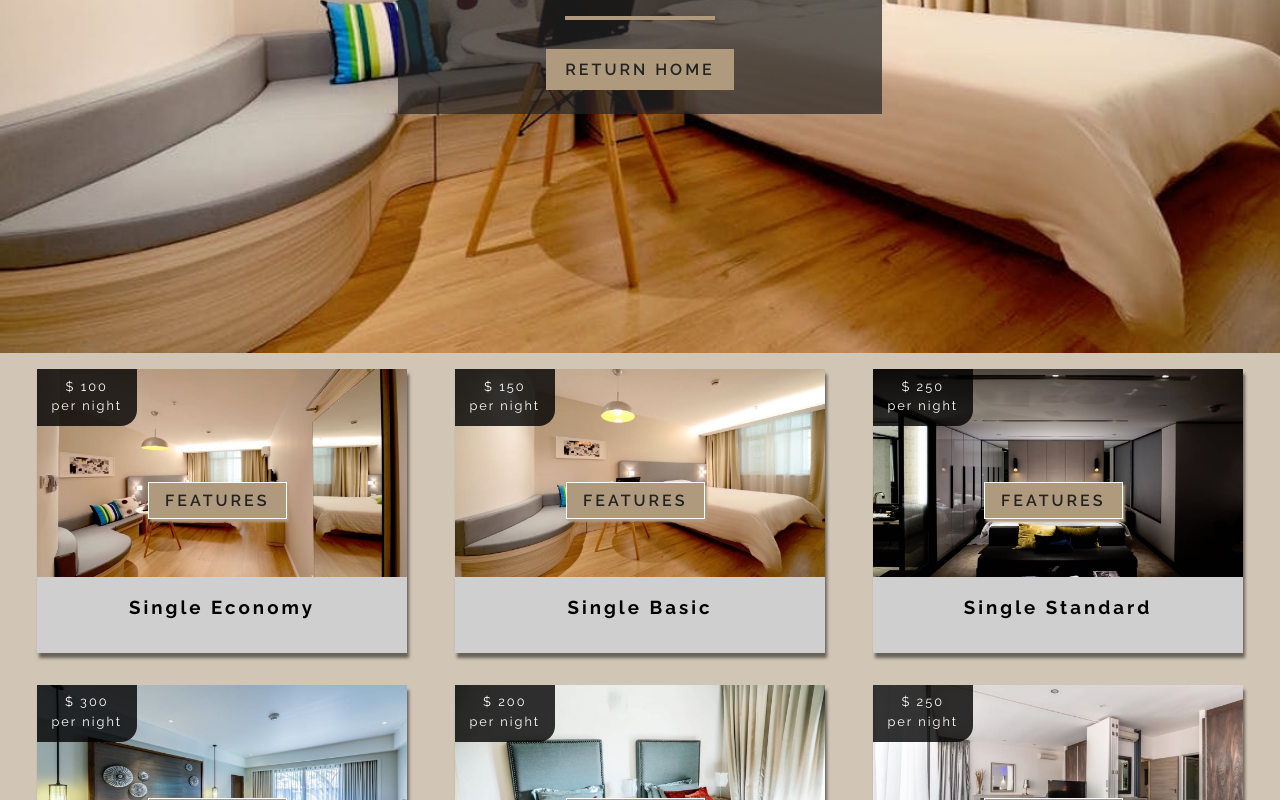
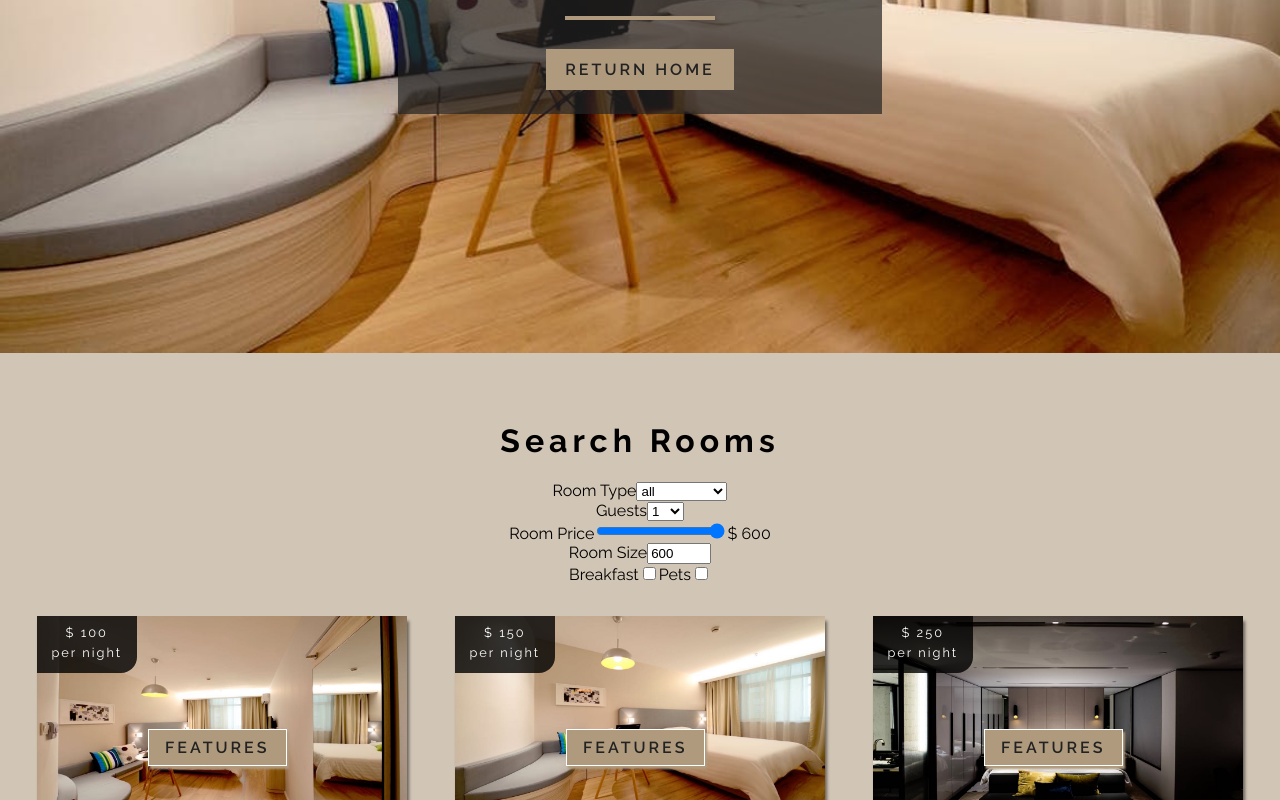
Before and after one commit to zaremakayasova/Margarita-Hotel, a React (Create React App) app: page /rooms in a window 1280 px wide. Shown: the part 447-1247 px from the top of the page. Built offline with nearby package versions, Linux system fonts and the light colour scheme.

Commit message:
implemented Redux logic in RoomsFilter component: built filters according to Room Type, Number of Guests and Price Range

```diff
--- a/src/components/FeaturedRooms/FeaturedRooms.jsx
+++ b/src/components/FeaturedRooms/FeaturedRooms.jsx
@@ -26,7 +26,7 @@ const FeaturedRooms = ({ rooms }) => {
 };
 
 const mapStateToProps = state => ({
-    rooms: state.rooms.rooms
+    rooms: state.rooms.sortedRooms
 });
 
 export default connect(mapStateToProps)(FeaturedRooms);
--- a/src/components/RoomsContainer/RoomsContainer.css
+++ b/src/components/RoomsContainer/RoomsContainer.css
@@ -7,6 +7,10 @@
 }
 
 @media screen and (min-width: 992px) {
+    .rooms-section {
+        text-align: center;
+    }
+
     .rooms-container {
         flex-direction: row;
         justify-content: center;
--- a/src/components/RoomsContainer/RoomsContainer.jsx
+++ b/src/components/RoomsContainer/RoomsContainer.jsx
@@ -4,21 +4,30 @@ import Room from '../Room/Room';
 import RoomsFilter from '../RoomsFilter/RoomsFilter';
 
 
-const RoomsContainer = ({ rooms }) => {
+const RoomsContainer = ({ sortedRooms }) => {
+    if (sortedRooms.length === 0) {
+        return (
+            <div className='empty-search'>
+                <h3>Unfortunately no rooms matched your search parameters...</h3>
+            </div>
+        );
+    }
     return (
-        <div className='rooms-container'>
+        <div className='rooms-section'>
             <RoomsFilter />
-            {
-                rooms.map(room => (
-                    <Room key={room.sys.id} room={room} />
-                ))
-            }
+            <div className='rooms-container'>
+                {
+                    sortedRooms.map(room => (
+                        <Room key={room.sys.id} room={room} />
+                    ))
+                }
+            </div>
         </div>
     );
 };
 
 const mapStateToProps = state => ({
-    rooms: state.rooms.rooms
+    sortedRooms: state.rooms.sortedRooms
 });
 
 export default connect(mapStateToProps)(RoomsContainer);
--- a/src/components/RoomsFilter/RoomsFilter.css
+++ b/src/components/RoomsFilter/RoomsFilter.css
@@ -0,0 +1,8 @@
+.rooms-filter {
+    background-color: #d1c5b5;
+    padding: 3rem 3rem 1rem 3rem;
+}
+
+.rooms-filter h1 {
+    letter-spacing: 5px;
+}
--- a/src/components/RoomsFilter/RoomsFilter.jsx
+++ b/src/components/RoomsFilter/RoomsFilter.jsx
@@ -1,10 +1,75 @@
+import { connect } from 'react-redux';
 import './RoomsFilter.css';
+import { filterRoomTypes, filterRoomCapacity, filterPriceRange } from '../../redux/rooms/rooms.actions.js';
 
 
-const RoomsFilter = () => {
+const RoomsFilter = ({ filterRoomTypes, filterRoomCapacity, filterPriceRange, price, breakfast, pets }) => {
+    const handleRoomTypes = e => {
+        filterRoomTypes(e.target.value);
+    };
+
+    const handleRoomCapacity = e => {
+        filterRoomCapacity(parseInt(e.target.value));
+    };
+
+    const handlePriceRange = e => {
+        filterPriceRange(parseInt(e.target.value));
+    };
+
     return (
-        <div></div>
-     );
+        <div className='rooms-filter'>
+            <h1>Search Rooms</h1>
+            <div className='type-filter'>
+                <label htmlFor='type-filter'>Room Type</label>
+                <select id='type-filter' onChange={handleRoomTypes}>
+                    <option value='all'>all</option>
+                    <option value='single'>single</option>
+                    <option value='double'>double</option>
+                    <option value='family'>family</option>
+                    <option value='presidential'>presidential</option>
+                </select>
+            </div>
+            <div className='guests-filter'>
+                <label htmlFor='guests-filter'>Guests</label>
+                <select id='guests-filter' onChange={handleRoomCapacity} >
+                    <option value='1'>1</option>
+                    <option value='2'>2</option>
+                    <option value='3'>3</option>
+                    <option value='4'>4</option>
+                    <option value='5'>5</option>
+                    <option value='6'>6</option>
+                    <option value='10'>10</option>
+                </select>
+            </div>
+            <div className='price-filter'>
+                <label htmlFor='price-filter'>Room Price</label>
+                <input type='range' id='price-filter' min='100' max='600' defaultValue='600' step='1' onChange={handlePriceRange} />
+                <span>$ {price}</span>
+            </div>
+            <div className='size-filter'>
+                <label htmlFor='size-filter'>Room Size</label>
+                <input type='number' id='size-filter' min='100' max='600' defaultValue='600' step='1' onChange={handlePriceRange} />
+            </div>
+            <div className='pets-breakfast'>
+                <label htmlFor='breakfast'>Breakfast</label>
+                <input type='checkbox' id='breakfast' checke={breakfast} onChange={handleRoomTypes} />
+                <label htmlFor='pets'>Pets</label>
+                <input type='checkbox' id='pets' checked={pets} onChange={handleRoomTypes} />
+            </div>
+        </div>
+    );
 };
 
-export default RoomsFilter;
+const mapStateToProps = state => ({
+    price: state.rooms.price,
+    breakfast: state.rooms.breakfast,
+    pets: state.rooms.pets
+});
+
+const mapDispatchToProps = dispatch => ({
+    filterRoomTypes: roomType => dispatch(filterRoomTypes(roomType)),
+    filterRoomCapacity: roomCapacity => dispatch(filterRoomCapacity(roomCapacity)),
+    filterPriceRange: roomPrice => dispatch(filterPriceRange(roomPrice))
+});
+
+export default connect(mapStateToProps, mapDispatchToProps)(RoomsFilter);
--- a/src/pages/RoomsPage/RoomsPage.jsx
+++ b/src/pages/RoomsPage/RoomsPage.jsx
@@ -4,7 +4,7 @@ import RoomsContainer from '../../components/RoomsContainer/RoomsContainer';
 
 const RoomsPage = ({ rooms }) => {
     return (
-        <div>
+        <div className='rooms-page'>
             <HeroSection sectionName={'rooms-page'} title={'Our Rooms'} url={'/'} urlText={'RETURN HOME'} />
             <RoomsContainer rooms={rooms} />
         </div>
--- a/src/redux/rooms/rooms.actions.js
+++ b/src/redux/rooms/rooms.actions.js
@@ -4,3 +4,18 @@ export const addNewTodo = newTodo => ({
     type: RoomsActionTypes.ADD_NEW_TODO,
     payload: newTodo
 });
+
+export const filterRoomTypes = roomType => ({
+    type: RoomsActionTypes.FILTER_ROOM_TYPES,
+    payload: roomType
+});
+
+export const filterRoomCapacity = roomCapacity => ({
+    type: RoomsActionTypes.FILTER_ROOM_CAPACITY,
+    payload: roomCapacity
+});
+
+export const filterPriceRange = roomPrice => ({
+    type: RoomsActionTypes.FILTER_PRICE_RANGE,
+    payload: roomPrice
+});
--- a/src/redux/rooms/rooms.reducer.js
+++ b/src/redux/rooms/rooms.reducer.js
@@ -2,16 +2,39 @@ import RoomsActionTypes from './rooms.types';
 import roomsData from './data';
 
 const INITIAL_STATE = {
-    rooms: roomsData
+    sortedRooms: roomsData,
+    tempRooms: roomsData,
+    price: 600,
+    breakfast: false,
+    pets: false
+}
+
+const filterType = (tempRooms, payload) => {
+    if (payload !== 'all') {
+        return tempRooms.filter(room => room.fields.type === payload);
+    };
+    return tempRooms;
 };
+
+const filterCapacity = (tempRooms, payload) => {
+    if (payload !== 1) {
+        return tempRooms.filter(room => room.fields.capacity === payload);
+    };
+    return tempRooms;
+};
+
 
 const roomsReducer = (state = INITIAL_STATE, action) => {
     switch (action.type) {
-        case RoomsActionTypes.ADD_NEW_TODO:
+        case RoomsActionTypes.FILTER_ROOM_TYPES:
             return {
                 ...state,
-                todoList: [...state.todoList, action.payload],
-                successMsg: 'A new todo has been added to your list!'
+                sortedRooms: filterType(state.tempRooms, action.payload)
+            };
+        case RoomsActionTypes.FILTER_ROOM_CAPACITY:
+            return {
+                ...state,
+                sortedRooms: filterCapacity(state.tempRooms, action.payload)
             };
         default:
             return state;
--- a/src/redux/rooms/rooms.types.js
+++ b/src/redux/rooms/rooms.types.js
@@ -1,5 +1,8 @@
 const RoomsActionTypes = {
-
+    FILTER_ROOM_TYPES: 'FILTER_ROOM_TYPES',
+    FILTER_ROOM_CAPACITY: 'FILTER_ROOM_CAPACITY',
+    FILTER_PRICE_RANGE: 'FILTER_PRICE_RANGE',
+    FILTER_BREAFAST_PETS: 'FILTER_BREAKFAST_PETS'
 };
 
 export default RoomsActionTypes;
```
Also changed, not shown: src/redux/rooms/rooms.utils.js (added).
